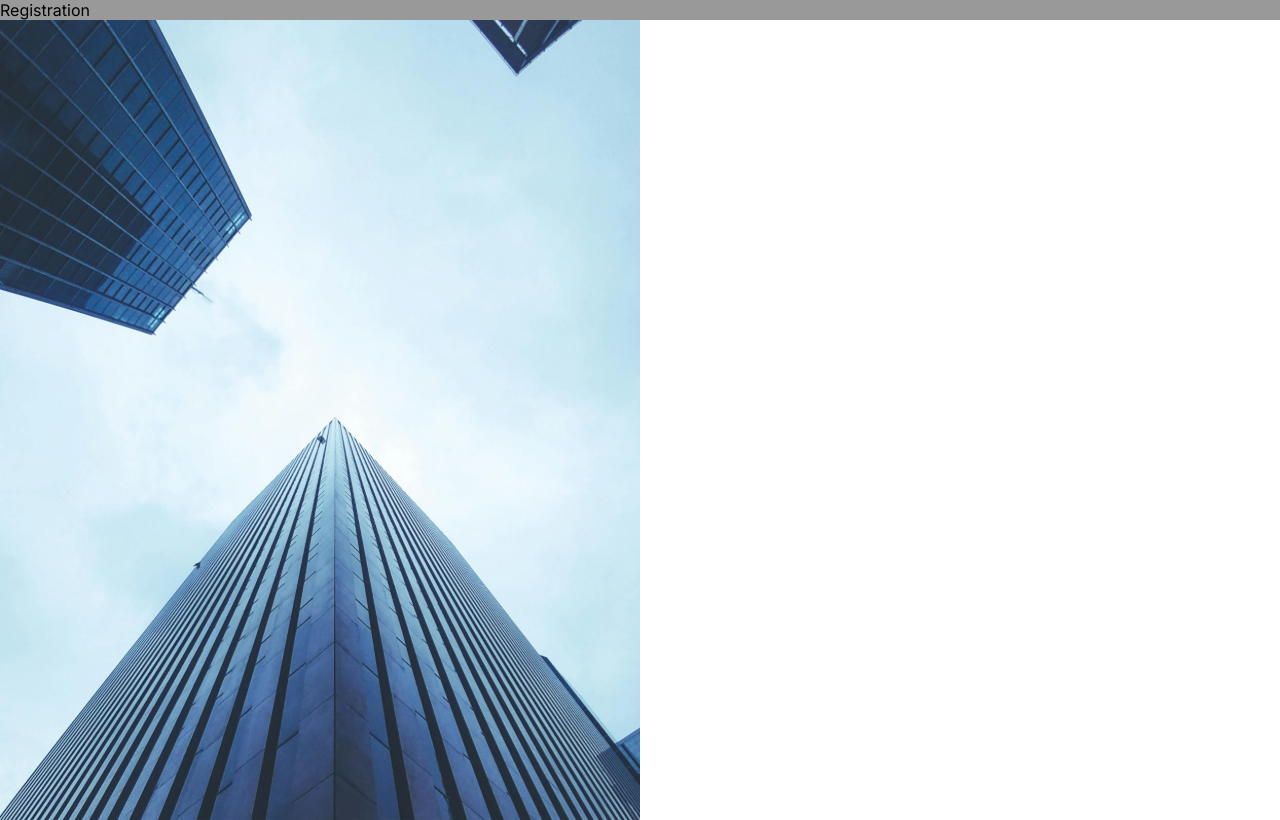
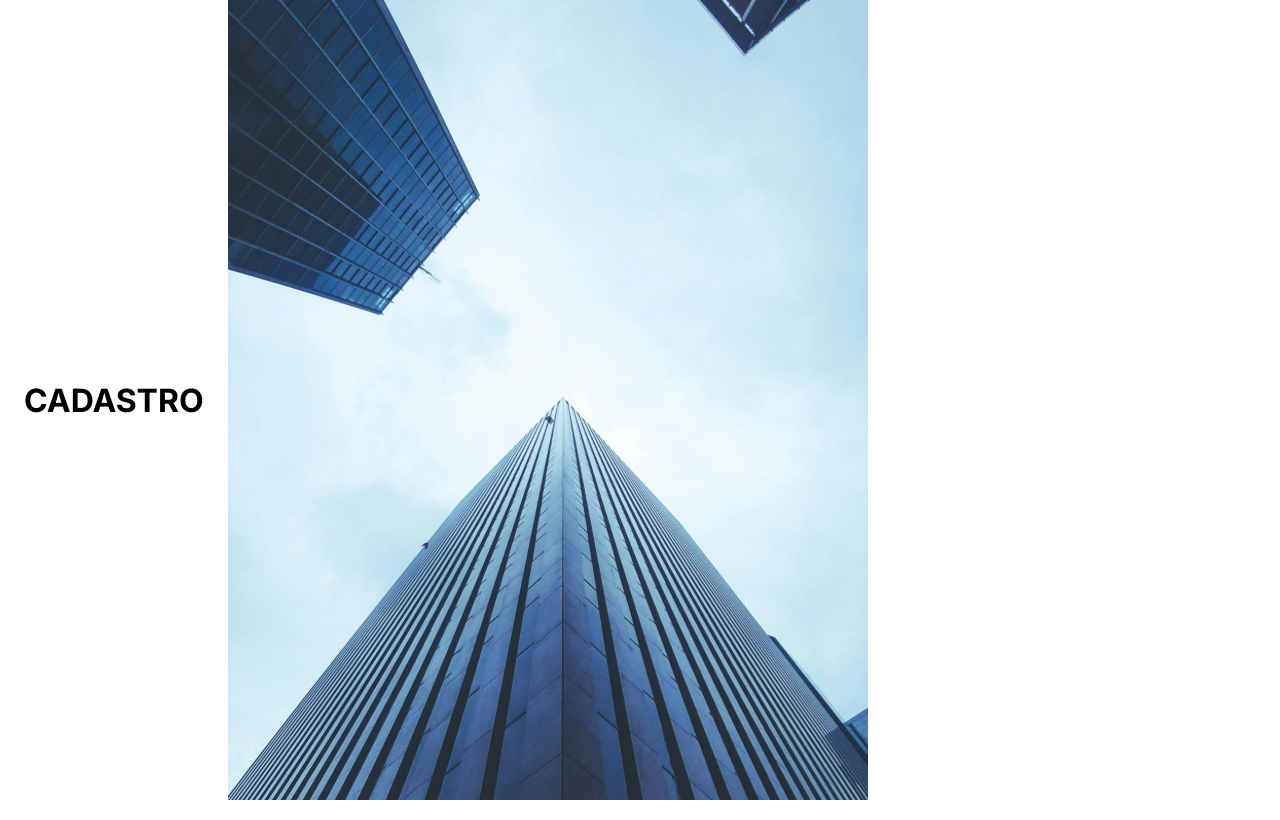
Before and after one commit to Vitori1/dnc-sales-dashboard-vitoria, a React (Vite) app: page /cadastro in a window 1280 px wide. Built offline with nearby package versions, Linux system fonts and the light colour scheme.

Commit message:
Feat material-ui-insert

```diff
--- a/package.json
+++ b/package.json
@@ -10,6 +10,9 @@
     "preview": "vite preview"
   },
   "dependencies": {
+    "@emotion/react": "^11.14.0",
+    "@emotion/styled": "^11.14.0",
+    "@mui/material": "^7.0.1",
     "@types/styled-components": "^5.1.34",
     "react": "^19.0.0",
     "react-dom": "^19.0.0",
--- /dev/null
+++ b/src/components/BannerImage.tsx
@@ -0,0 +1,7 @@
+import styled from 'styled-components'
+export const BannerImage = styled.div`
+  background-image: url(/login-image.svg);
+  background-size: cover;
+  height: 100vh;
+  width: 50vw;
+`
--- /dev/null
+++ b/src/components/index.ts
@@ -0,0 +1 @@
+export * from './BannerImage'
--- a/src/main.tsx
+++ b/src/main.tsx
@@ -2,7 +2,7 @@
 import { ThemeProvider } from 'styled-components'
 import { createRoot } from 'react-dom/client'
 import App from './App.tsx'
-import { darkTheme, GlobalStyle, lighTheme } from './styles/'
+import { GlobalStyle, lighTheme } from './styles/'
 
 createRoot(document.getElementById('root')!).render(
   <StrictMode>
--- a/src/pages/Login.tsx
+++ b/src/pages/Login.tsx
@@ -1,19 +1,21 @@
-import styled from 'styled-components'
+import { BannerImage } from '@/components'
+import { Box, Container, Grid } from '@mui/material'
 
-const LoginArea = styled.div`
-  background: #999;
-`
-const LoginImage = styled.div`
-  background-image: url(/login-image.svg);
-  background-size: cover;
-  height: 100vh;
-  width: 50vw;
-`
 function Login() {
   return (
     <>
-      <LoginArea>LOGIN</LoginArea>
-      <LoginImage />
+      <Box>
+        <Grid container>
+          <Grid sx={{ alignItems: 'center', display: 'flex', height: '100vh' }}>
+            <Container maxWidth="sm">
+              <h1>LOGIN</h1>
+            </Container>
+          </Grid>
+          <Grid sx={{ display: { xs: 'none', sm: 'block' } }}>
+            <BannerImage />
+          </Grid>
+        </Grid>
+      </Box>
     </>
   )
 }
--- a/src/pages/Registration.tsx
+++ b/src/pages/Registration.tsx
@@ -1,19 +1,21 @@
-import styled from 'styled-components'
-
-const RegistrationArea = styled.div`
-  background: #999;
-`
-const RegistrationImage = styled.div`
-  background-image: url(/login-image.svg);
-  background-size: cover;
-  height: 100vh;
-  width: 50vw;
-`
+import { Box, Container, Grid } from '@mui/material'
+import { BannerImage } from '@/components'
+// item xs={12} sm={6}// item sm={6}
 function Registration() {
   return (
     <>
-      <RegistrationArea>Registration</RegistrationArea>
-      <RegistrationImage />
+      <Box>
+        <Grid container>
+          <Grid sx={{ alignItems: 'center', display: 'flex', height: '100vh' }}>
+            <Container maxWidth="sm">
+              <h1>CADASTRO</h1>
+            </Container>
+          </Grid>{' '}
+          <Grid sx={{ display: { xs: 'none', sm: 'block' } }}>
+            <BannerImage />
+          </Grid>
+        </Grid>
+      </Box>
     </>
   )
 }
--- a/src/styles/globalStyle.ts
+++ b/src/styles/globalStyle.ts
@@ -1,4 +1,4 @@
-import { Theme } from '@types'
+import { Theme } from '@/types'
 import { createGlobalStyle } from 'styled-components'
 //import { DefaultTheme } from 'styled-components'
 
--- a/src/styles/theme.ts
+++ b/src/styles/theme.ts
@@ -1,4 +1,4 @@
-import { Theme } from '@types'
+import { Theme } from '@/types'
 
 export const lighTheme: Theme = {
   appBackground: '#FFF',
--- a/tsconfig.app.json
+++ b/tsconfig.app.json
@@ -8,7 +8,7 @@
     "skipLibCheck": true,
     "baseUrl": ".",
     "paths": {
-      "@*": ["src/*"]
+      "@/*": ["src/*"]
     },
 
     /* Bundler mode */
--- a/tsconfig.json
+++ b/tsconfig.json
@@ -2,7 +2,7 @@
   "compilerOptions": {
     "baseUrl": ".",
     "paths": {
-      "@*": ["src/*"]
+      "@/*": ["src/*"]
     }
   },
   "files": [],
--- a/vite.config.ts
+++ b/vite.config.ts
@@ -5,9 +5,12 @@
 // https://vite.dev/config/
 export default defineConfig({
   plugins: [react()],
+  optimizeDeps: {
+    include: ['@emotion/styled'],
+  },
   resolve: {
     alias: {
-       "@": path.resolve(__dirname, "./src")
-    }
-  }
+      '@': path.resolve(__dirname, './src'),
+    },
+  },
 })
```
Also changed, not shown: 1 other file (tests, documents, lock files or other folders).
